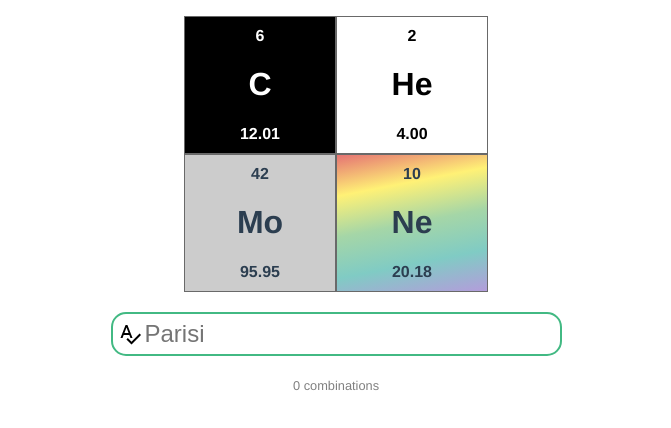
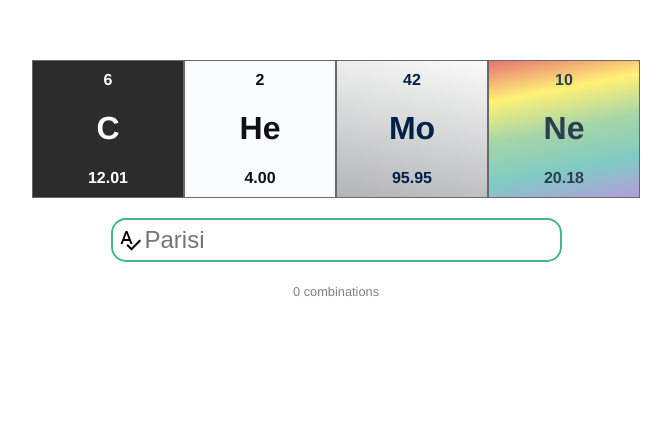
Before and after one commit to Mapioi/chemone, a Vue app: page / in a window 1280 px wide. Shown: the top 428 px of the page, without its empty margins (304-975 px from the left). Built offline with nearby package versions, Linux system fonts and the light colour scheme.

Commit message:
Tweak app logo

```diff
--- a/src/App.vue
+++ b/src/App.vue
@@ -97,7 +97,7 @@ export default {
   -moz-osx-font-smoothing: grayscale;
   text-align: center;
   color: #2c3e50;
-  margin-top: 16px;
+  margin-top: 60px;
 }
 
 input {
--- a/src/components/TheLogo.vue
+++ b/src/components/TheLogo.vue
@@ -1,22 +1,25 @@
 <template>
   <div>
     <div class="logo-row">
+      <!--Coal-->
       <ElementCell
         symbol="C"
-        background="#000"
+        background="#2c2c2c"
         color="#fff"
       />
+      <!--Helium gas-->
       <ElementCell
         symbol="He"
-        background="#fff"
-        color="#000"
+        background="#f9fbfc"
+        color="#0e1111"
       />
-    </div>
-    <div class="logo-row">
+      <!--Molybdenum metal-->
       <ElementCell
         symbol="Mo"
-        background="#cccccc"
+        background="linear-gradient(11deg, #b2b4b5, #fafafa)"
+        color="#002147"
       />
+      <!--Neon lights-->
       <ElementCell
         symbol="Ne"
         background="linear-gradient(169deg, #e57373, #fff176, #a5d6a7, #80cbc4, #b39ddb)"
@@ -35,6 +38,10 @@ export default {
 </script>
 
 <style scoped>
+.logo-row {
+  white-space: nowrap;
+}
+
 .logo-row > div {
   margin: 0;
 }
```
